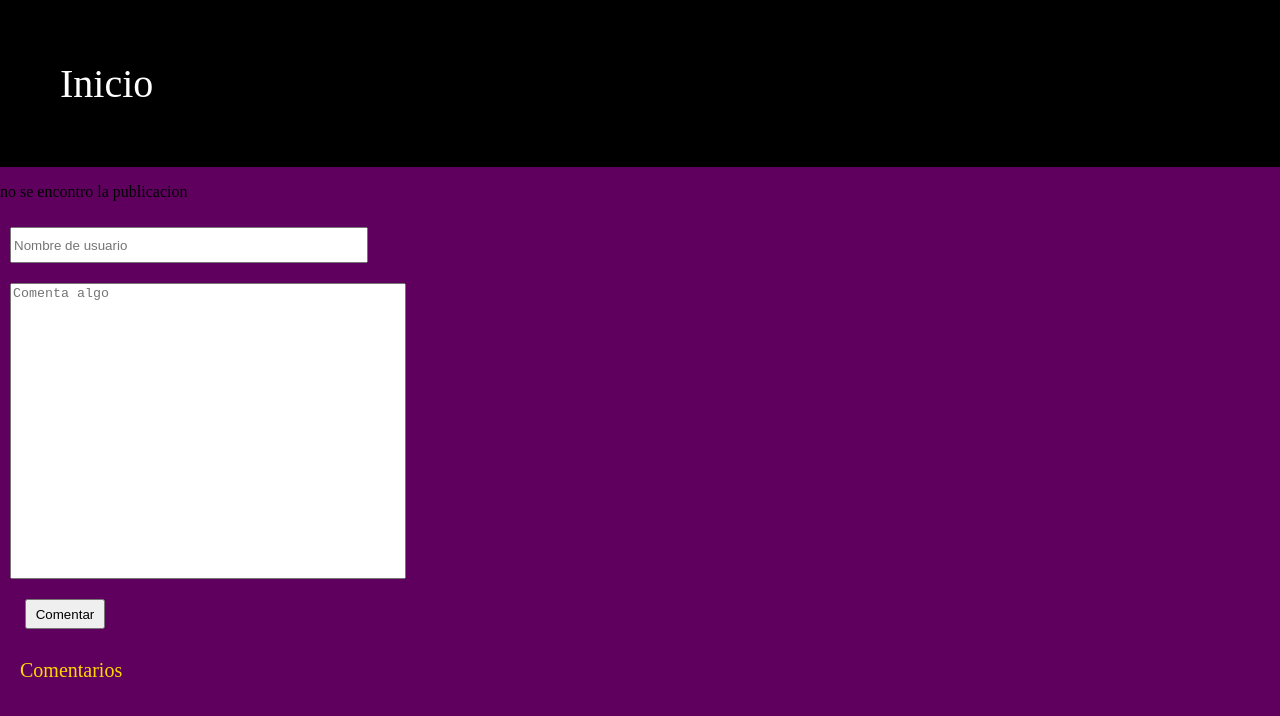
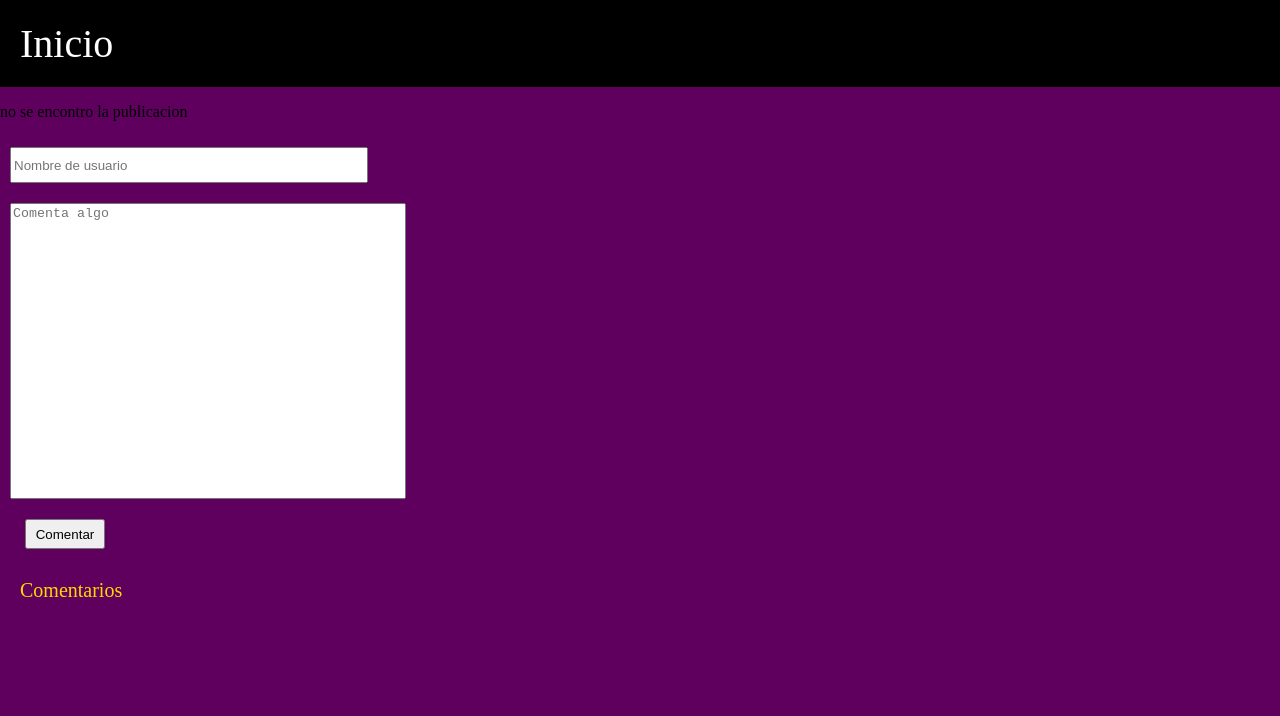
Before and after one commit to MejiaEynar/react-TP, a React (Vite) app: page /post/1 in a window 1280 px wide. Shown: the top 716 px of the page. Built offline with nearby package versions, Linux system fonts and the light colour scheme.

Commit message:
listo :v

```diff
--- a/src/styles/App.css
+++ b/src/styles/App.css
@@ -60,6 +60,8 @@ footer > div{
   text-align: center;
 }
 
+
+
 .remove {
   margin-left: 10px;
 }
--- a/src/styles/Comentar.css
+++ b/src/styles/Comentar.css
@@ -1,9 +1,14 @@
 .Nav-comentar {
     margin-bottom: 10px;
+  }
+
+.Nav-comentar > ul {
+    display: flex;
     padding: 20px;
+    margin: 0;
+    font-size: 40px;
     background-color: black;
-    font-size: 40px;
-}
+  }
 
 .comentarios {
     background-color: orangered;
```
